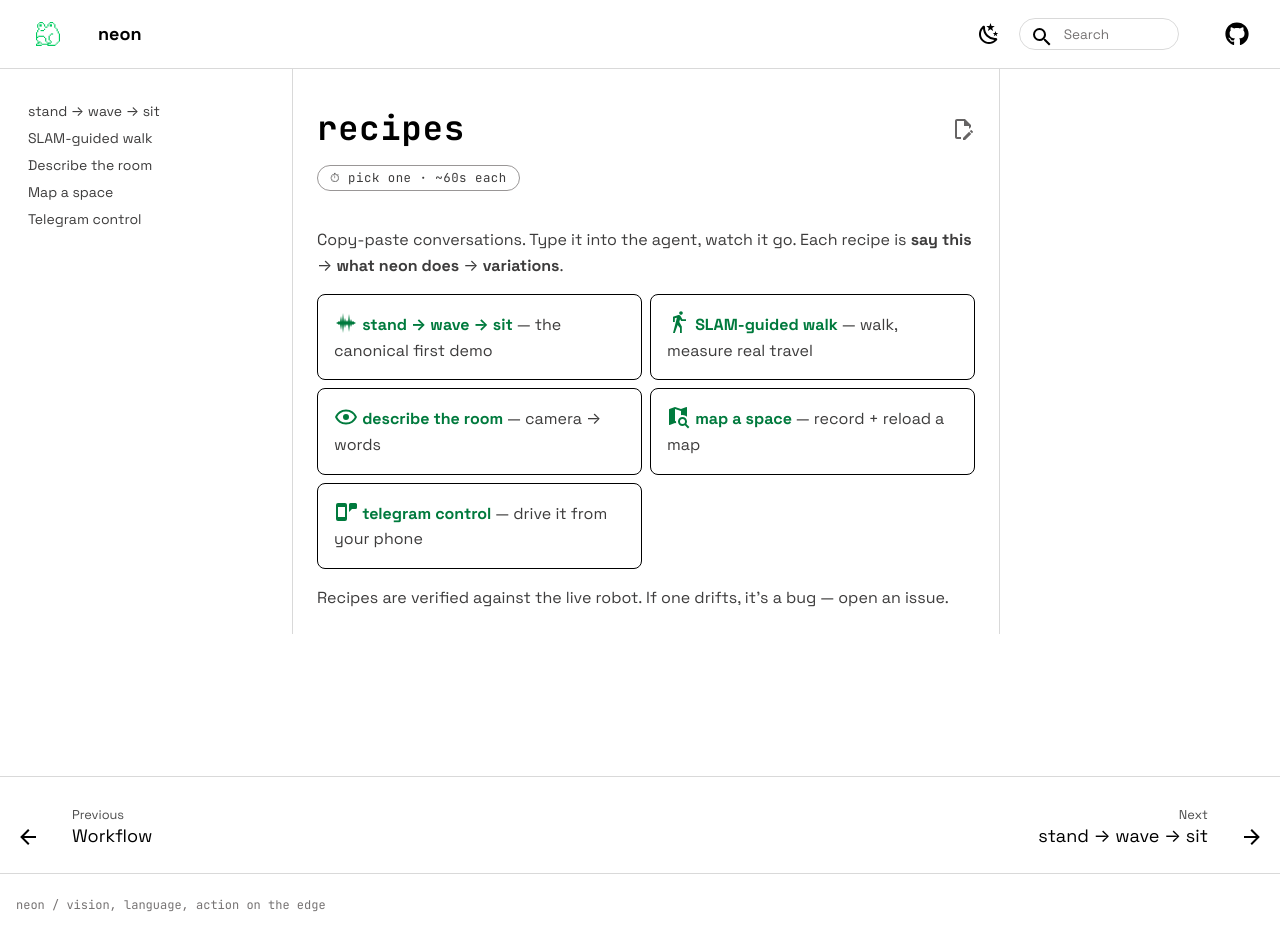
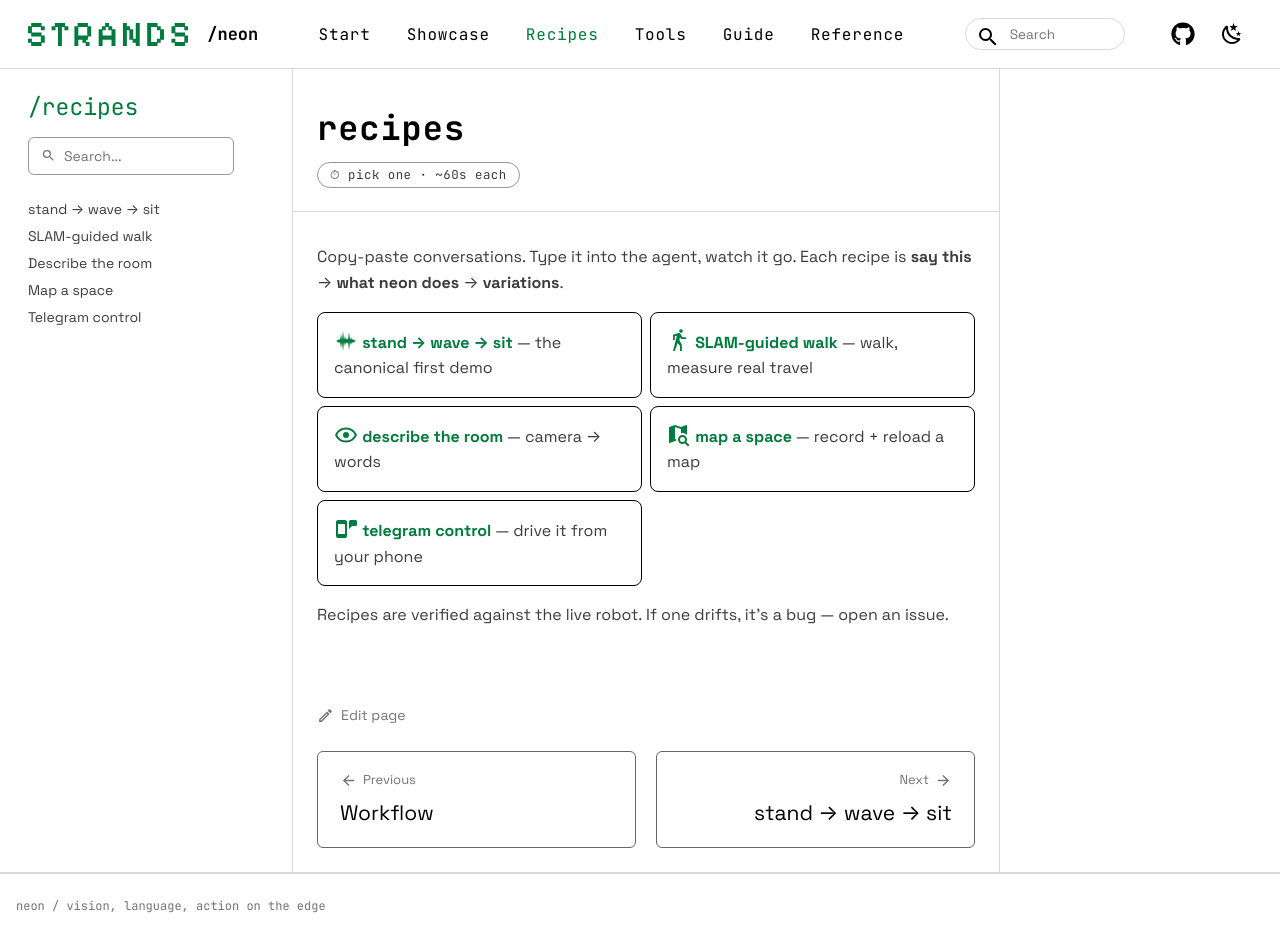
Before and after one commit to cagataycali/neon-the-g1, an MkDocs documentation site: the page built from docs/recipes/index.md, in a window 1280 px wide and 938 px high. Built offline with MkDocs 1.6.1 and Material for MkDocs 9.7.7, drawn with Linux system fonts in a browser that asks for light colours; comment, search, counter and statistics services are not loaded.

Commit message:
docs/overrides: the Strands header (wordmark, /neon, inline section nav), lifted sidebar with /section label, pager with edit link, flat footer, 404 in the tokens

```diff
--- a/docs/overrides/404.html
+++ b/docs/overrides/404.html
@@ -1,12 +1,13 @@
 {% extends "main.html" %}
+{% block site_nav %}{% endblock %}
 {% block content %}
-<div class="hero" markdown>
-  <p class="tagline" style="font-size:3rem;color:var(--neon-cyan);margin-bottom:0;">404</p>
-  <p class="tagline">that page walked off — check its FSM</p>
-  <div class="buttons">
-    <a href="{{ '' | url }}" class="md-button md-button--primary">← home</a>
-    <a href="{{ 'start/quickstart/' | url }}" class="md-button">quickstart</a>
-    <a href="{{ 'tools/catalog/' | url }}" class="md-button">tool catalog</a>
+  <div class="sr-404">
+    <h1>404</h1>
+    <p>Page not found. Check the URL or try the search bar.</p>
+    <div class="buttons">
+      <a href="{{ '' | url }}" class="md-button md-button--primary">Home</a>
+      <a href="{{ 'start/quickstart/' | url }}" class="md-button">Quickstart</a>
+      <a href="{{ 'tools/catalog/' | url }}" class="md-button">Tool catalog</a>
+    </div>
   </div>
-</div>
 {% endblock %}
--- a/docs/overrides/main.html
+++ b/docs/overrides/main.html
@@ -2,12 +2,12 @@
 
 {% block site_meta %}
   {{ super() }}
-  <meta name="description" content="neon — a Strands agent driving a Unitree G1+ humanoid on the edge. 53 tools, FSM-gated safety, voice + telegram + REPL." />
-  <meta property="og:title" content="{{ page.title }} · neon" />
-  <meta property="og:description" content="Strands agent driving a Unitree G1+ — 53 safety-gated tools, on the Jetson, zero cloud round-trips. Vision · Language · Action on the edge." />
-  <meta property="og:image" content="{{ 'assets/neon-mark.svg' | url }}" />
+  <meta name="description" content="neon, a Strands agent driving a Unitree G1+ humanoid on the edge: 53 safety-gated tools, FSM gating, voice, Telegram and REPL." />
   <meta property="og:type" content="website" />
-  <meta name="twitter:card" content="summary_large_image" />
-  <meta name="theme-color" content="#faf9f7" />
-  <meta name="theme-color" media="(prefers-color-scheme: dark)" content="#0d1424" />
+  <meta property="og:title" content="{{ page.title if page.title else config.site_name }} | neon" />
+  <meta property="og:description" content="{{ config.site_description }}" />
+  <meta property="og:image" content="{{ 'assets/mark.svg' | url }}" />
+  <meta name="twitter:card" content="summary" />
+  <meta name="theme-color" content="#ffffff" />
+  <meta name="theme-color" media="(prefers-color-scheme: dark)" content="#000000" />
 {% endblock %}
--- /dev/null
+++ b/docs/overrides/partials/content.html
@@ -0,0 +1,33 @@
+{% include "partials/tags.html" %}
+{% include "partials/actions.html" %}
+{% set meta = page.meta or {} %}
+{% set content = page.content %}
+{% if "<h1" not in content %}
+  {% set content = "<h1>" ~ (page.title | d(config.site_name, true) | e) ~ "</h1>" ~ content %}
+{% endif %}
+{% if page.is_homepage %}
+  {{ content | replace("<h1>", "<h1 class=\"sr-visually-hidden\">", 1) }}
+{% else %}
+  {#- The strandsagents.com page head: the title, the page's description as a lede, an optional call to action, then a rule across the column. A description that only repeats the title (a page whose description repeats its title) is not shown twice. -#}
+  {% set parts = content.split("</h1>", 1) %}
+  {% set lede = meta.description if meta.description and meta.description not in parts[0] else "" %}
+  {#- neon's pages open with a read-time badge; it rides in the page head above the rule. -#}
+  {% set rest = parts[1] if parts | length > 1 else "" %}
+  {% set badge = "" %}
+  {% if '<span class="read-badge">' in rest[:160] %}
+    {% set split = rest.split("</p>", 1) %}
+    {% set badge = split[0] ~ "</p>" %}
+    {% set rest = split[1] if split | length > 1 else "" %}
+  {% endif %}
+  {{ parts[0] }}</h1>
+  <div class="sr-pagehead">
+    {% if lede %}<p class="sr-lede">{{ lede }}</p>{% endif %}
+    {{ badge }}
+    {% if meta.cta and page.next_page %}<a class="sr-btn sr-btn--primary" href="{{ page.next_page.url | url }}">{{ page.next_page.title }}</a>{% endif %}
+  </div>
+  {{ rest }}
+  {% include "partials/pager.html" %}
+{% endif %}
+{% include "partials/source-file.html" %}
+{% include "partials/feedback.html" %}
+{% include "partials/comments.html" %}
--- /dev/null
+++ b/docs/overrides/partials/footer.html
@@ -0,0 +1,11 @@
+{#- Docs pages end in the content column (partials/pager.html): an edit link and the previous/next cards. The copyright row is the whole footer. -#}
+<footer class="md-footer">
+  <div class="md-footer-meta md-typeset">
+    <div class="md-footer-meta__inner md-grid">
+      {% include "partials/copyright.html" %}
+      {% if config.extra.social %}
+        {% include "partials/social.html" %}
+      {% endif %}
+    </div>
+  </div>
+</footer>
--- /dev/null
+++ b/docs/overrides/partials/header.html
@@ -0,0 +1,40 @@
+{#- One row, as on strandsagents.com: the wordmark links out to the Strands site, /neon links home, the top-level sections sit inline where Material's tab strip was. -#}
+{% macro first_page(item) -%}
+  {%- if item.children -%}{{ first_page(item.children | first) }}{%- else -%}{{ item.url | url }}{%- endif -%}
+{%- endmacro %}
+<header class="md-header sr-header" data-md-component="header">
+  <nav class="md-header__inner md-grid" aria-label="{{ lang.t('header') }}">
+    <a href="https://strandsagents.com/" class="sr-brand" title="Strands Agents" aria-label="Strands Agents">
+      <span class="sr-wordmark">{% include "partials/wordmark.svg" %}</span>
+    </a>
+    <a href="{{ nav.homepage.url | url }}" class="sr-brand-project" title="{{ config.site_name | e }}">/neon</a>
+    <ul class="sr-nav">
+      {% for nav_item in nav.items if not nav_item.is_homepage %}
+        <li><a href="{{ first_page(nav_item) }}" class="sr-nav__link{% if nav_item.active %} sr-nav__link--active{% endif %}">{{ nav_item.title }}</a></li>
+      {% endfor %}
+    </ul>
+    {% if "material/search" in config.plugins %}
+      {% set search = config.plugins["material/search"] | attr("config") %}
+      {% if search.enabled %}
+        <label class="md-header__button md-icon" for="__search">
+          {% include ".icons/material/magnify.svg" %}
+        </label>
+        {% include "partials/search.html" %}
+      {% endif %}
+    {% endif %}
+    <div class="md-header__source">
+      {% include "partials/source.html" %}
+    </div>
+    {% if config.theme.palette %}
+      {% if not config.theme.palette is mapping %}
+        {% include "partials/palette.html" %}
+      {% endif %}
+    {% endif %}
+    {% if not config.theme.palette is mapping %}
+      {% include "partials/javascripts/palette.html" %}
+    {% endif %}
+    <label class="md-header__button md-icon sr-menu" for="__drawer">
+      {% include ".icons/material/menu.svg" %}
+    </label>
+  </nav>
+</header>
--- /dev/null
+++ b/docs/overrides/partials/logo.html
@@ -0,0 +1 @@
+<span class="sr-wordmark">{% include "partials/wordmark.svg" %}</span><span class="sr-project">/neon</span>
--- /dev/null
+++ b/docs/overrides/partials/nav.html
@@ -0,0 +1,35 @@
+{% import "partials/nav-item.html" as item with context %}
+{% set class = "md-nav md-nav--primary" %}
+{% if "navigation.tabs" in features %}
+  {% set class = class ~ " md-nav--lifted" %}
+{% endif %}
+{% if "toc.integrate" in features %}
+  {% set class = class ~ " md-nav--integrated" %}
+{% endif %}
+<nav class="{{ class }}" aria-label="{{ lang.t('nav') }}" data-md-level="0">
+  <label class="md-nav__title" for="__drawer">
+    <a href="{{ config.extra.homepage | d(nav.homepage.url, true) | url }}" title="{{ config.site_name | e }}" class="md-nav__button md-logo" aria-label="{{ config.site_name }}" data-md-component="logo">
+      {% include "partials/logo.html" %}
+    </a>
+    {{ config.site_name }}
+  </label>
+  {#- The section label and search box that head the harness docs sidebar; desktop only, the drawer has its own title. -#}
+  <div class="sr-sidehead">
+    {% for nav_item in nav.items if nav_item.active and not nav_item.is_homepage %}
+      {% set first = nav_item.children | first if nav_item.children else nav_item %}
+      <a class="sr-sidehead__label" href="{{ (first.children | first if first.children else first).url | url }}">/{{ nav_item.title | lower }}</a>
+    {% endfor %}
+    <label class="sr-sidehead__search" for="__search">{% include ".icons/material/magnify.svg" %}<span>Search...</span></label>
+  </div>
+  {% if config.repo_url %}
+    <div class="md-nav__source">
+      {% include "partials/source.html" %}
+    </div>
+  {% endif %}
+  <ul class="md-nav__list" data-md-scrollfix>
+    {% for nav_item in nav.items %}
+      {% set path = "__nav_" ~ loop.index %}
+      {{ item.render(nav_item, path, 1) }}
+    {% endfor %}
+  </ul>
+</nav>
--- /dev/null
+++ b/docs/overrides/partials/pager.html
@@ -0,0 +1,20 @@
+{#- The end of a docs page on strandsagents.com: an edit link, then outlined previous/next cards inside the content column. -#}
+{% if page.edit_url %}
+  <a href="{{ page.edit_url }}" class="sr-edit" rel="edit">{% include ".icons/material/pencil-outline.svg" %}Edit page</a>
+{% endif %}
+{% if page.previous_page or page.next_page %}
+  <nav class="sr-pager" aria-label="{{ lang.t('footer') }}">
+    {% if page.previous_page %}
+      <a href="{{ page.previous_page.url | url }}" class="sr-pager__link sr-pager__link--prev" rel="prev">
+        <span class="sr-pager__dir">{% include ".icons/material/arrow-left.svg" %}{{ lang.t("footer.previous") }}</span>
+        <span class="sr-pager__title">{{ page.previous_page.title }}</span>
+      </a>
+    {% endif %}
+    {% if page.next_page %}
+      <a href="{{ page.next_page.url | url }}" class="sr-pager__link sr-pager__link--next" rel="next">
+        <span class="sr-pager__dir">{{ lang.t("footer.next") }}{% include ".icons/material/arrow-right.svg" %}</span>
+        <span class="sr-pager__title">{{ page.next_page.title }}</span>
+      </a>
+    {% endif %}
+  </nav>
+{% endif %}
--- a/docs/stylesheets/neon.css
+++ b/docs/stylesheets/neon.css
@@ -314,6 +314,8 @@
 .md-typeset .tour-num::before { content: "/"; }
 
 /* Read badge: a mono chip at the top of every page. */
+.md-typeset .sr-pagehead .read-badge { margin: 0; }
+.md-typeset .sr-pagehead p { margin: 0; }
 .md-typeset .read-badge { display: inline-block; font-family: var(--sr-mono); font-size: 0.62rem; line-height: 1; letter-spacing: 0.04em; padding: 0.3rem 0.6rem; border: 1px solid var(--sr-pill-border); border-radius: 999px; color: var(--md-default-fg-color--light); background: var(--sr-pill-bg); margin: 0 0 1rem; }
 
 /* Material grid cards and the motion legend in the outlined-card look. */
--- a/mkdocs.yml
+++ b/mkdocs.yml
@@ -97,7 +97,6 @@ theme:
     - content.code.copy
     - content.code.annotate
     - content.tabs.link
-    - content.action.edit
     - search.suggest
     - search.highlight
     - search.share
```
Also changed, not shown: docs/overrides/partials/wordmark.svg (added).
